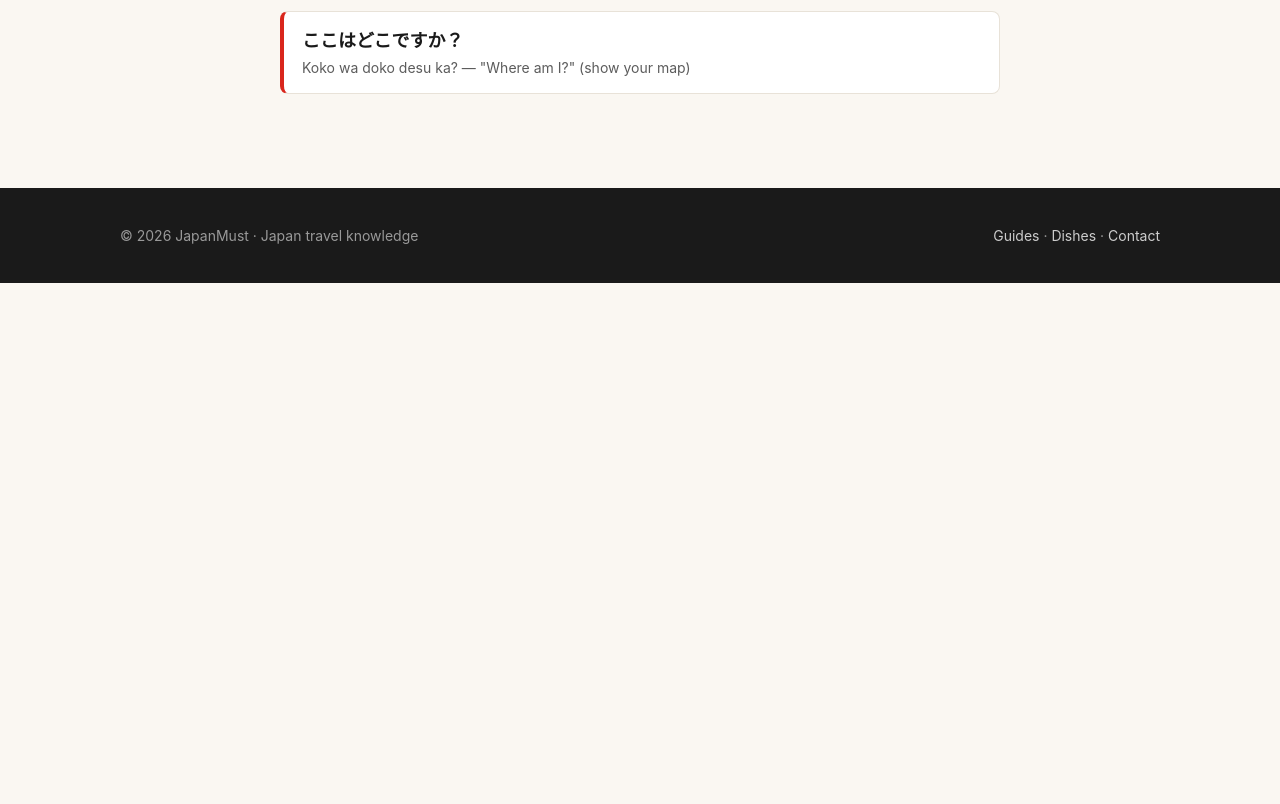
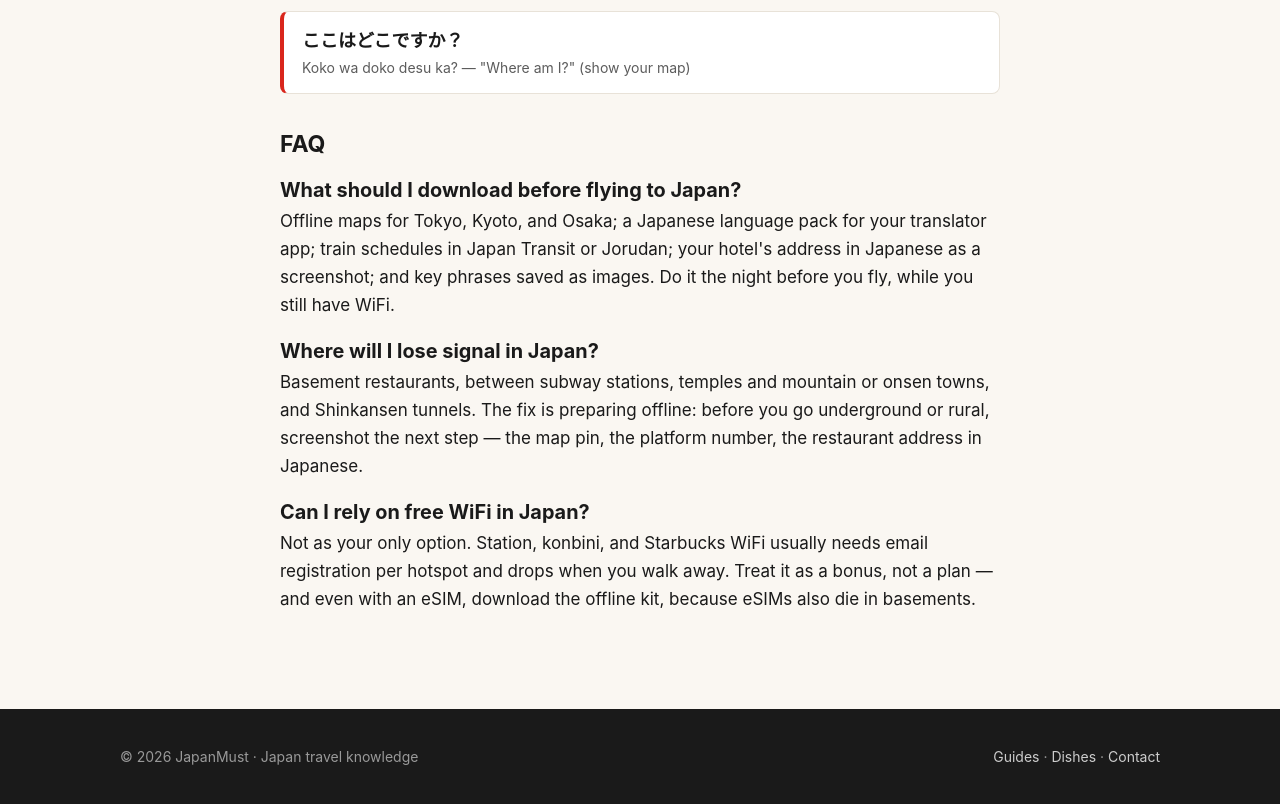
Before and after one commit to drrootBro/japanmust, a plain HTML site: page guides/no-wifi-survival/index.html in a window 1280 px wide. Shown: the part 1529-2333 px from the top of the page. Before the commit the page ends 1812 px from the top, so only its background shows below. Drawn offline with Linux system fonts and the light colour scheme.

Commit message:
Add visible FAQ to guides/no-wifi-survival (match FAQPage JSON-LD)
Added FAQ section with tips on downloading resources and WiFi reliability in Japan.

```diff
--- a/guides/no-wifi-survival/index.html
+++ b/guides/no-wifi-survival/index.html
@@ -73,6 +73,13 @@
     <div class="jp">ここはどこですか？</div>
     <div class="ro">Koko wa doko desu ka? — "Where am I?" (show your map)</div>
   </div>
+  <h2>FAQ</h2>
+    <h3>What should I download before flying to Japan?</h3>
+    <p>Offline maps for Tokyo, Kyoto, and Osaka; a Japanese language pack for your translator app; train schedules in Japan Transit or Jorudan; your hotel's address in Japanese as a screenshot; and key phrases saved as images. Do it the night before you fly, while you still have WiFi.</p>
+    <h3>Where will I lose signal in Japan?</h3>
+    <p>Basement restaurants, between subway stations, temples and mountain or onsen towns, and Shinkansen tunnels. The fix is preparing offline: before you go underground or rural, screenshot the next step — the map pin, the platform number, the restaurant address in Japanese.</p>
+    <h3>Can I rely on free WiFi in Japan?</h3>
+    <p>Not as your only option. Station, konbini, and Starbucks WiFi usually needs email registration per hotspot and drops when you walk away. Treat it as a bonus, not a plan — and even with an eSIM, download the offline kit, because eSIMs also die in basements.</p>
 </article>
 
 <footer>
```
